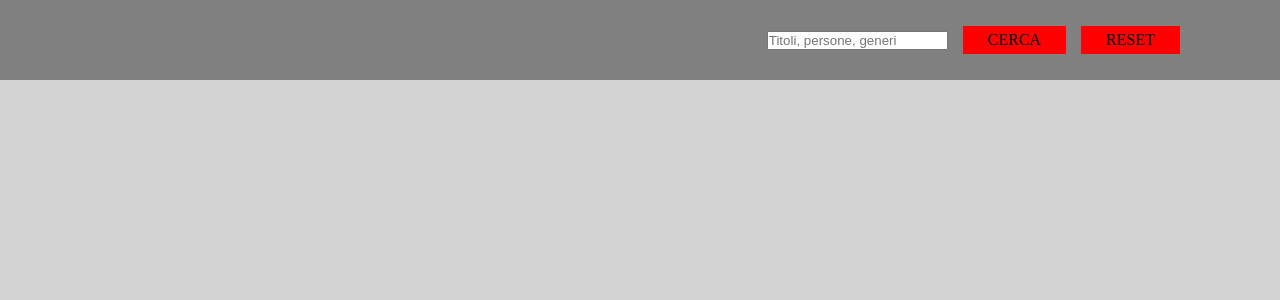
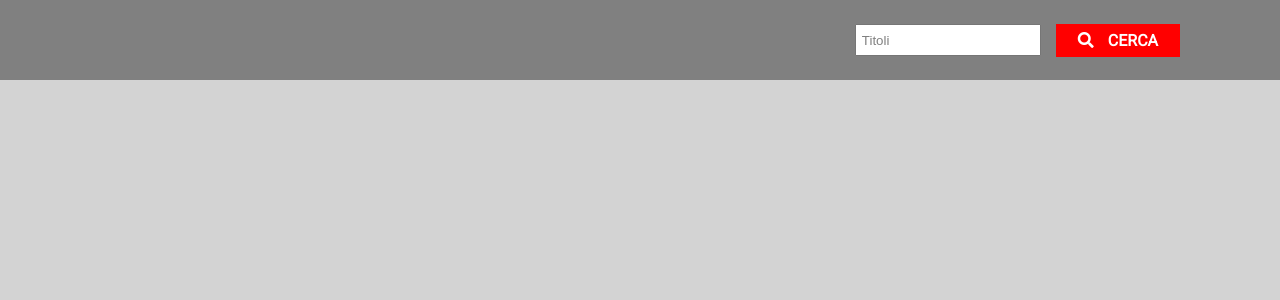
Before and after one commit to Jacopoguerini/vue-boolflix, a Vue app: page / in a window 1280 px wide. Shown: the top 300 px of the page. Built offline with nearby package versions, Linux system fonts and the light colour scheme.

Commit message:
Milestone 1 completata, bozza dimensioni item

```diff
--- a/package.json
+++ b/package.json
@@ -9,6 +9,7 @@
   },
   "dependencies": {
     "@fontsource/roboto": "^4.4.5",
+    "@fortawesome/fontawesome-free": "^5.15.3",
     "axios": "^0.21.1",
     "core-js": "^3.6.5",
     "vue": "^2.6.11"
--- a/src/App.vue
+++ b/src/App.vue
@@ -2,9 +2,7 @@
   <div id="app">
 
     <Header
-    @performSearch="searchTitle"
-    @reset="searchReset" />
-
+    @performSearch="searchTitle" />
 
     <Main
     :items="items"/>
@@ -34,9 +32,6 @@ export default {
       this.currentSearchText = currentSearchText;
       this.getMovies();
     },
-    searchReset: function() {
-      this.currentSearchText = "";
-    },
     getMovies: function() {
       axios
         .get('https://api.themoviedb.org/3/search/movie', {
@@ -49,7 +44,6 @@ export default {
         .then(
           res => {
             this.items = res.data.results;
-            console.log(res);
           }
         );
     }
@@ -61,7 +55,10 @@ export default {
 @import './style/general.scss';
 
 #app {
+  height: 100vh;
   background-color: lightgrey;
+  overflow-x: hidden;
+  overflow-y: auto;
 }
 
 </style>
--- a/src/components/Header.vue
+++ b/src/components/Header.vue
@@ -2,19 +2,15 @@
     <header>
         <input
         type="text"
-        placeholder="Titoli, persone, generi"
+        placeholder="Titoli"
         v-model="currentSearchText"
-        @keyup="$emit('performSearch', currentSearchText)">
+        @keyup.enter="$emit('performSearch', currentSearchText)">
 
         <span
         class="btn search-btn"
         @click="$emit('performSearch', currentSearchText)">
+        <i class="fas fa-search"></i>
         Cerca</span>
-
-        <span
-        class="btn reset-btn"
-        @click="$emit('reset', currentSearchText)">
-        Reset</span>
     </header>
 </template>
 
@@ -31,15 +27,14 @@ export default {
     methods: {
         performSearch: function(text) {
             this.currentSearchText = text;
-        },
-        reset: function() {
-            this.currentSearchText = "";
         }
     }
 }
 </script>
 
 <style lang="scss" scoped>
+@import '../style/general.scss';
+
     header {
         height: 80px;
         background-color: grey;
@@ -47,14 +42,24 @@ export default {
         justify-content: flex-end;
         align-items: center;
         padding: 0 100px;
+
+        input {
+            height: 40%;
+            padding-left: 5px;
+
+            &:focus {
+            outline: none
+            }
+            &::placeholder {
+                color: grey;
+            }
+        }
+
+
+        .fa-search {
+            margin-right: 10px;
+        }
     }
 
-    .btn {
-        text-transform: uppercase;
-        cursor: pointer;
-        margin-left: 15px;
-        padding: 5px 25px;
-        background-color: red;
-        font-size: 16px;
-    }
+
 </style>
--- a/src/components/Main.vue
+++ b/src/components/Main.vue
@@ -1,5 +1,5 @@
 <template>
-    <main>
+    <main class="container">
         <div class="item" v-for="(item, index) in items" :key="index">
             <h1>{{ item.title }}</h1>
             <h3>{{ item.original_title }}</h3>
@@ -22,25 +22,29 @@ export default {
 </script>
 
 <style lang="scss" scoped>
-    main {
-        height: calc(100vh - 80px);
+    .container {
+        height: calc(100% - 80px);
+        width: 80%;
+        margin: 0 auto;
         background-color: lightgrey;
         display: flex;
         flex-wrap: wrap;
         justify-content: space-between;
         align-items: center;
-        padding: 25px;
-    }
+        padding: 30px;
 
         .item {
+            width: calc(20% - 10px);
+            height: 350px;
             display: flex;
             flex-direction: column;
             justify-content: center;
             align-items: center;
             padding: 15px;
-        border: 1px solid blue;
+            border: 1px solid black;
             word-wrap: break-word;
             margin-bottom: 20px;
         }
+    }
 
 </style>
--- a/src/style/general.scss
+++ b/src/style/general.scss
@@ -1,5 +1,32 @@
+@import "~@fontsource/roboto/index.css";
+@import "~@fortawesome/fontawesome-free/css/all.min.css";
+
+
 * {
     box-sizing: border-box;
     margin: 0;
     padding: 0;
 }
+
+body {
+    font-family: "Roboto";
+}
+
+.btn {
+    text-transform: uppercase;
+    cursor: pointer;
+    margin-left: 15px;
+    padding: 5px 20px;
+    background-color: red;
+    border: 2px solid red;
+    font-size: 16px;
+    color: white;
+    font-weight: 600;
+
+    &:hover {
+        color: red;
+        background-color: white;
+        border: 2px solid white;
+        box-shadow: 0 0 5px black;
+    }
+}
```
Also changed, not shown: 1 other file (tests, documents, lock files or other folders). Lines whose indentation alone changed are shown as unchanged.
